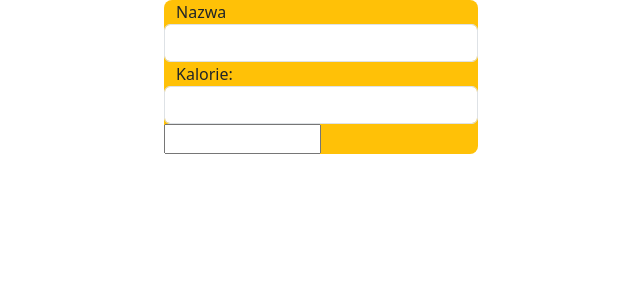
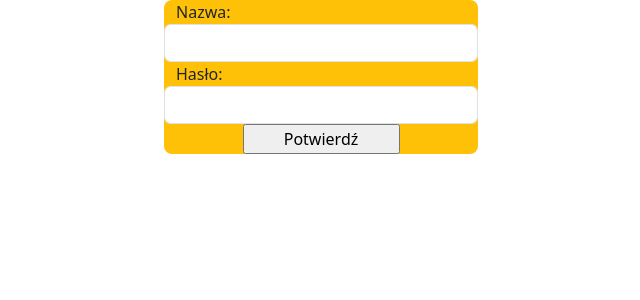
Before and after one commit to PiotrWQR/pythonProject2-main, a Flask app: page /logowanie in a window 1280 px wide. Shown: the top 300 px of the page, without its empty margins (319-959 px from the left). Run offline with Flask 3, Linux system fonts and the light colour scheme; some libraries are stand-ins or nearby versions.

Commit message:
new reality

```diff
--- a/Templates/logowanie.html
+++ b/Templates/logowanie.html
@@ -10,17 +10,17 @@
 <body>
 
     <div class="row d-flex align-items-center form">
-        <form action="{{ url_for('wpr_skl') }}" method="POST" >
-            <div class="mx-auto col-lg-3 col-md-6 bg-warning rounded-3 row">
-        <label>Nazwa</label>
-        <input type="text" class="col-12 form-control" name="nazwa">
-        <label class="col-4">Kalorie: </label>
-        <input type="number" class="col-8 form-control" name="kalorie">
+        <form action="{{ url_for('singin') }}" method="POST" >
+        <div class="mx-auto col-lg-3 col-md-6 bg-warning rounded-3 row">
+        <label>Nazwa: </label>
+        <input type="text" class="col-12 form-control" name="user">
+        <label class="col-4">Hasło: </label>
+        <input type="text" class="col-8 form-control" name="password">
 
 
         <!-- <label class="col-4">Jednostka: </label> -->
 
-        <input type="Potwierdź" class="col-6">
+        <input type="submit" class="col-6 mx-auto btn-warning" value="Potwierdź">
         </div>
         </form>
         <p>{{ info }}</p>
--- a/Templates/wprowadz_posilek.html
+++ b/Templates/wprowadz_posilek.html
@@ -13,8 +13,9 @@
     <option value="{{item.nazwa}}" >{{item.nazwa}}</option>
     {% endfor %}
 </select>
-<input type="number" min="1" name="gramy">
+<input type="number" min="1" name="grams" value="100">
 <input type="text" class="form-control col-4" name="ingredients" id="mt" value="">
+<input type="text" class="form-control col-4" name="grams-list" id="mt" value="">
 
 <input type="button"  class="col-6" id="addingridient" value="Dodaj składnik">
 <input class="col-6" type="submit">
```
Also changed, not shown: app.py (line endings or trailing spaces).
